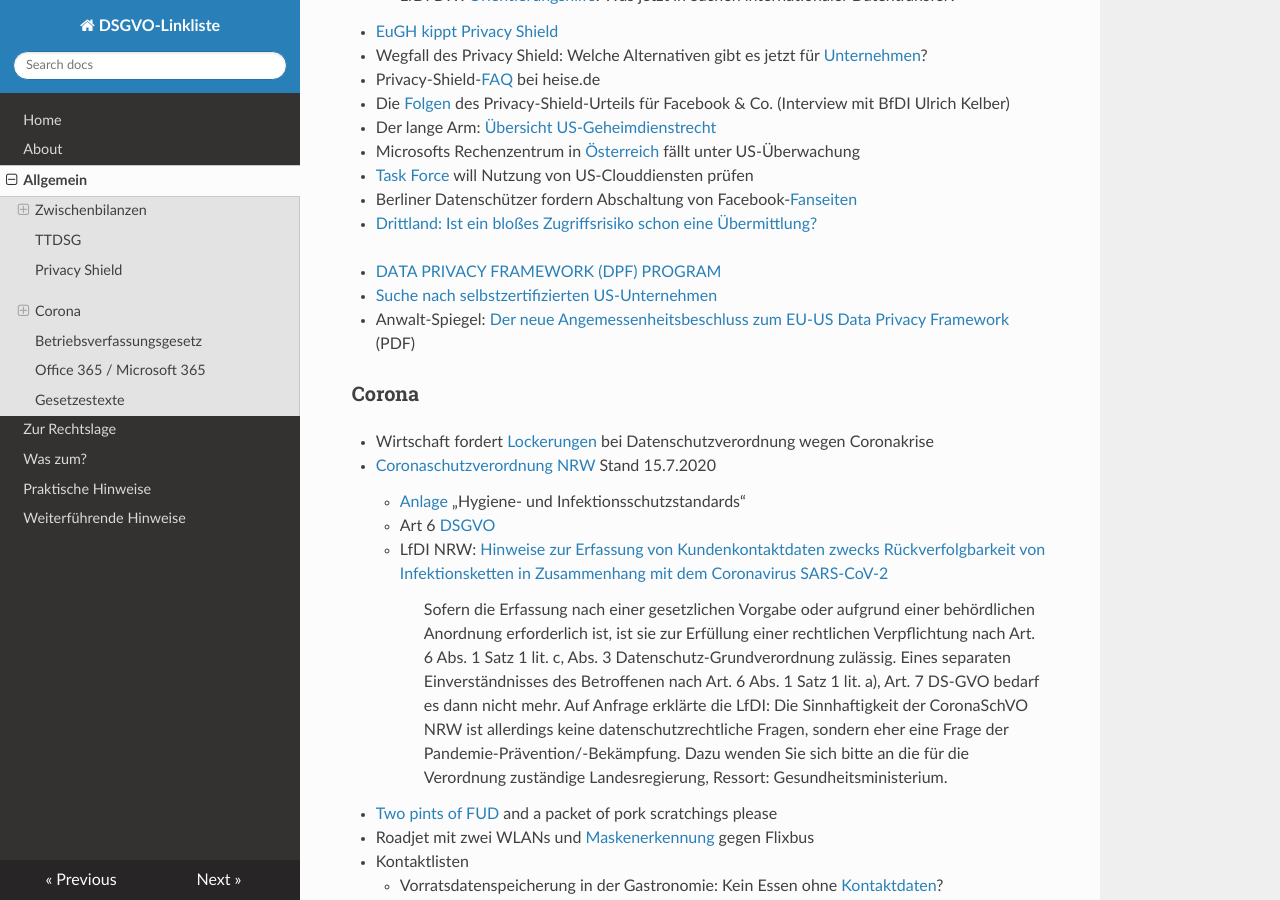
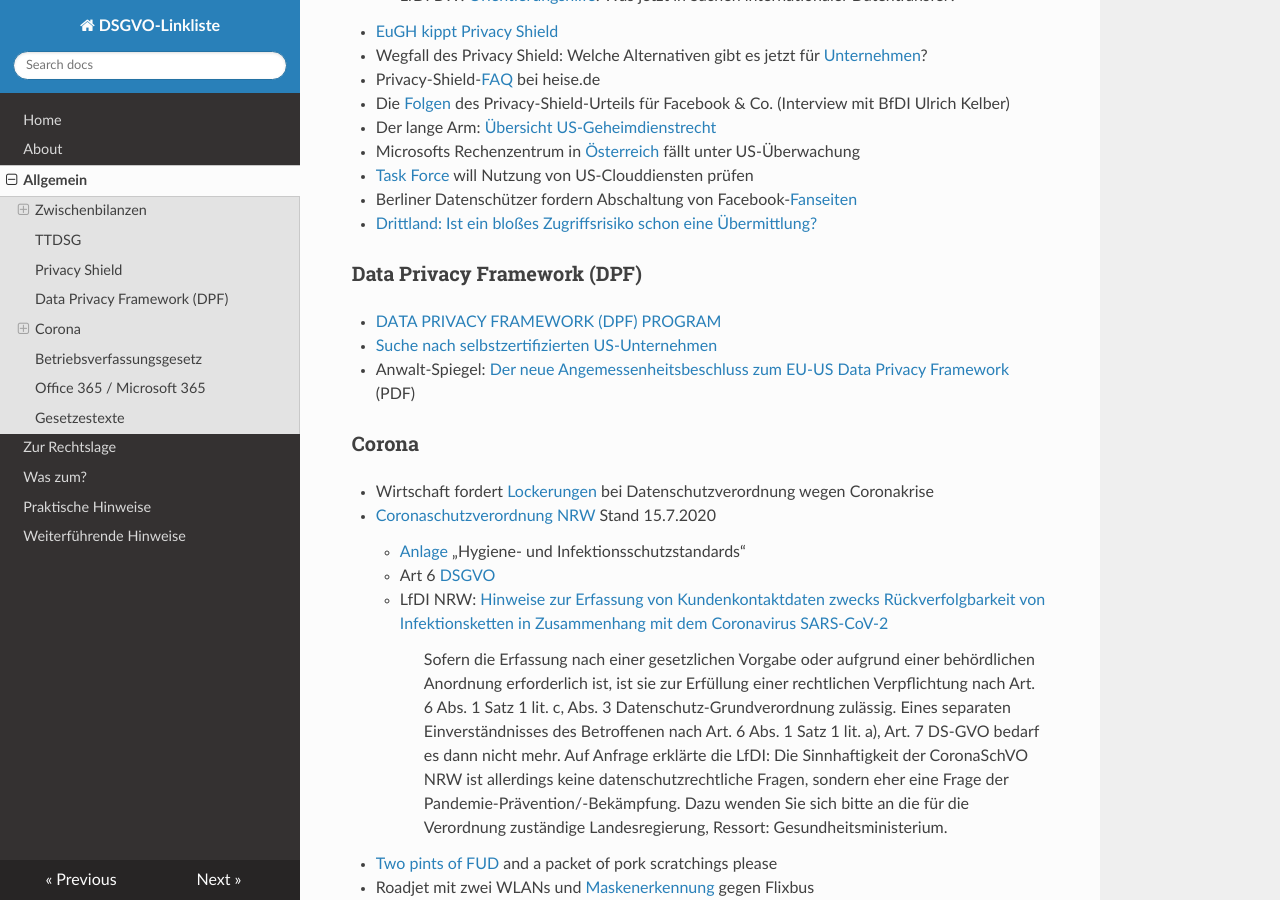
Before and after one commit to jrselzer/DSGVO-Linkliste, an MkDocs documentation site: the page built from docs/Allgemein.md, in a window 1280 px wide and 900 px high, scrolled down 3753 px. Built offline with MkDocs 1.6.1, drawn with Linux system fonts in a browser that asks for light colours; nearby versions of some CDN libraries.

Commit message:
Update Allgemein.md

```diff
--- a/docs/Allgemein.md
+++ b/docs/Allgemein.md
@@ -73,6 +73,7 @@ Allgemein
 * Missing Link: Wie die DSGVO wirkt – [schmutzige Tricks und Macht der Stärkeren](https://www.heise.de/hintergrund/Missing-Link-Wie-die-DSGVO-wirkt-schmutzige-Tricks-und-Macht-der-Staerkeren-4925977.html?view=print)
 * Datenschutz ist kein [Wunschkonzert](https://mmm.verdi.de/medienpolitik/datenschutz-ist-kein-wunschkonzert-71019)
 * [Bitkom-Studie](https://dr-dsgvo.de/bitkom-studie-zur-dsgvo-eine-kritische-wuerdigung/) zur DSGVO: Eine kritische Würdigung
+
 #### Ein Jahr DSGVO
 * DSGVO-Hysterie: [Ein Jahr nach dem Weltuntergang](https://www.spiegel.de/netzwelt/netzpolitik/dsgvo-mythen-aus-dem-ersten-jahr-datenschutz-grundverordnung-a-1265926.html)
 * [DSGVO: Nicht so schlimm, wie erwartet](https://www.deutschlandfunknova.de/beitrag/datenschutzgrundverordnung-ein-jahr-dsgvo)
@@ -83,6 +84,7 @@ Allgemein
 * Ein Jahr DSGVO: die [Kritik](https://www.capital.de/allgemein/ein-jahr-dsgvo-die-kritik-bleibt) bleibt
 * One Year of GDPR: how did we get here? The cases that helped create GDPR ([Part 1](https://thestudentlawyer.com/2019/08/05/gdpr/))
 * Datenschutz-Grundverordnung: [Datenschutzbeauftragter sieht Erfolg](https://www.heise.de/newsticker/meldung/Datenschutzbeauftragter-sieht-Erfolg-der-DSGVO-4507183.html) der DSGVO
+
 #### Zwei Jahre DSGVO
 * EU-Datenschutzregeln bleiben in der Wirtschaft [umstritten](https://www.handelsblatt.com/politik/deutschland/zwei-jahre-dsgvo-eu-datenschutzregeln-bleiben-in-der-wirtschaft-umstritten/25791818.html?ticket=ST-322693-RbiqcLJCNbNd0UNaNS2M-ap5)
 * [Umfrage](https://www.heise.de/ix/meldung/Umfrage-Unternehmen-unzufrieden-mit-der-DSGVO-4714205.html): Unternehmen unzufrieden mit der DSGVO
@@ -140,7 +142,7 @@ Allgemein
 * Berliner Datenschützer fordern Abschaltung von Facebook-[Fanseiten](https://www.heise.de/news/Berliner-Datenschuetzer-fordern-Abschaltung-von-Facebook-Fanseiten-6667046.html)
 * [Drittland: Ist ein bloßes Zugriffsrisiko schon eine Übermittlung?](https://www.dr-datenschutz.de/drittland-ist-ein-blosses-zugriffsrisiko-schon-eine-uebermittlung/)
 
-###
+### Data Privacy Framework (DPF)
 * [DATA PRIVACY FRAMEWORK (DPF) PROGRAM](https://www.dataprivacyframework.gov/s/)
   * [Suche nach selbstzertifizierten US-Unternehmen](https://www.dataprivacyframework.gov/s/participant-search)
 * Anwalt-Spiegel: [Der neue Angemessenheitsbeschluss zum EU-US Data Privacy Framework](https://www.deutscheranwaltspiegel.de/wp-content/uploads/sites/49/2023/08/DAS-Online_Ausgabe-17-2023_L.pdf) (PDF)
```
